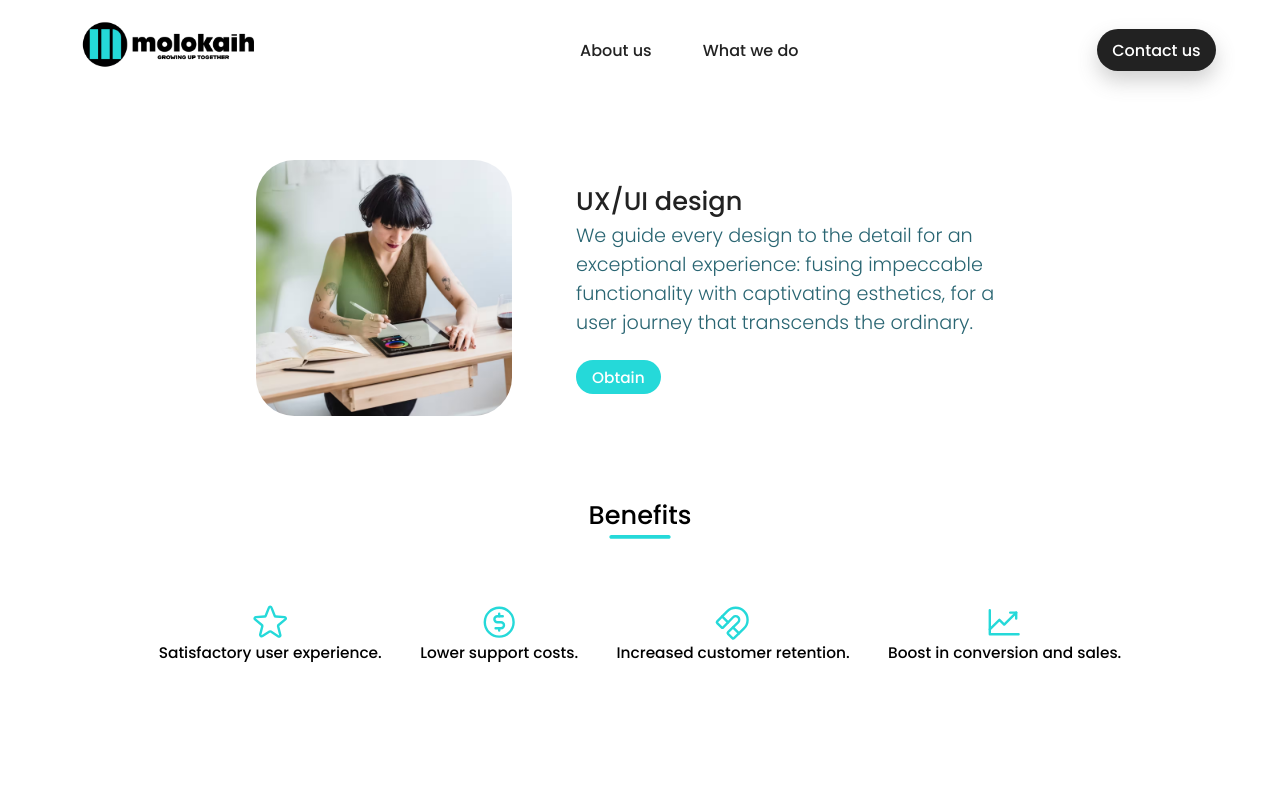
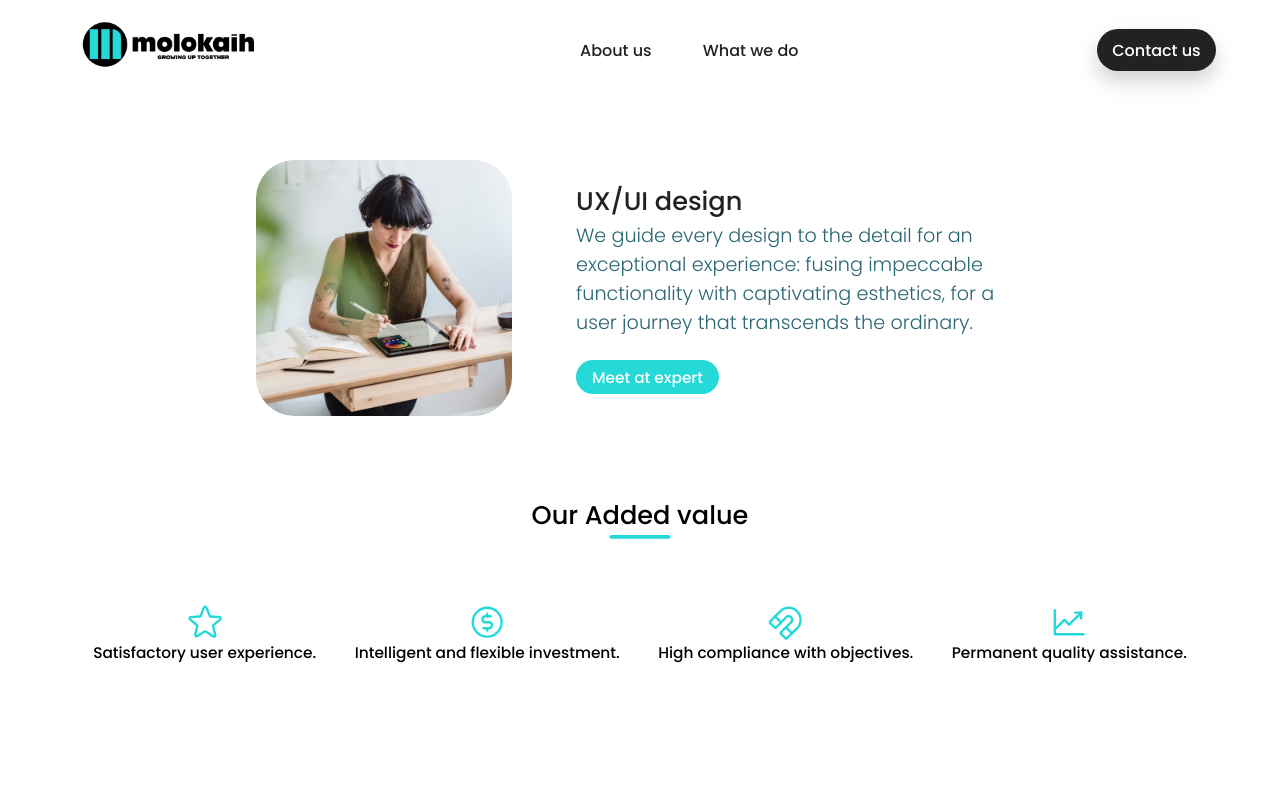
Before and after one commit to Molokaih/Molokaih-Web, a React (Vite) app: page /detail/1 in a window 1280 px wide. Shown: the top 800 px of the page. Built offline with nearby package versions, Linux system fonts and the light colour scheme; the HTML template or start-up script is replaced by a standard one.

Commit message:
añadiendo correciones

```diff
--- a/src/pages/DetailService/DetailService.jsx
+++ b/src/pages/DetailService/DetailService.jsx
@@ -50,13 +50,13 @@ export default function DetailService() {
           <h1>{dataServices[position].title}</h1>
           <p>{dataServices[position].content}</p>
           <NavLink className={style.button} to="/contact">
-            Obtain
+            Meet at expert
           </NavLink>
         </div>
       </section>
       <section className={style.sectionBenefits}>
         <div className={style.contentTitleAndBorder}>
-          <h2 className={style.title}>Benefits</h2>
+          <h2 className={style.title}>Our Added value</h2>
           <svg
             className={style.borderTitle}
             viewBox="0 0 81 5"
@@ -78,15 +78,15 @@ export default function DetailService() {
             color="#25D9D9"
             className={style.logoBenefits}
           />
-          <p>Lower support costs.</p>
+          <p>Intelligent and flexible investment.</p>
         </div>
         <div className={style.benefit}>
           <Magnet color="#25D9D9" className={style.logoBenefits} />
-          <p>Increased customer retention.</p>
+          <p>High compliance with objectives.</p>
         </div>
         <div className={style.benefit}>
           <ChartLineUp color="#25D9D9" className={style.logoBenefits} />
-          <p>Boost in conversion and sales.</p>
+          <p>Permanent quality assistance.</p>
         </div>
       </section>
       <Footer />
--- a/src/pages/Home/Home.jsx
+++ b/src/pages/Home/Home.jsx
@@ -109,9 +109,6 @@ export default function Home() {
             <NavLink to="/contact" className={style.buttonContact}>
               Contact us
             </NavLink>
-            <a href="#servicios" className={style.buttonSolutions}>
-              Services
-            </a>
           </motion.div>
         </section>
         <div className={style.background}>
```
Also changed, not shown: src/assets/weDo/imageWeDo.avif, src/assets/weDo/imageWeDoPhone.avif.
